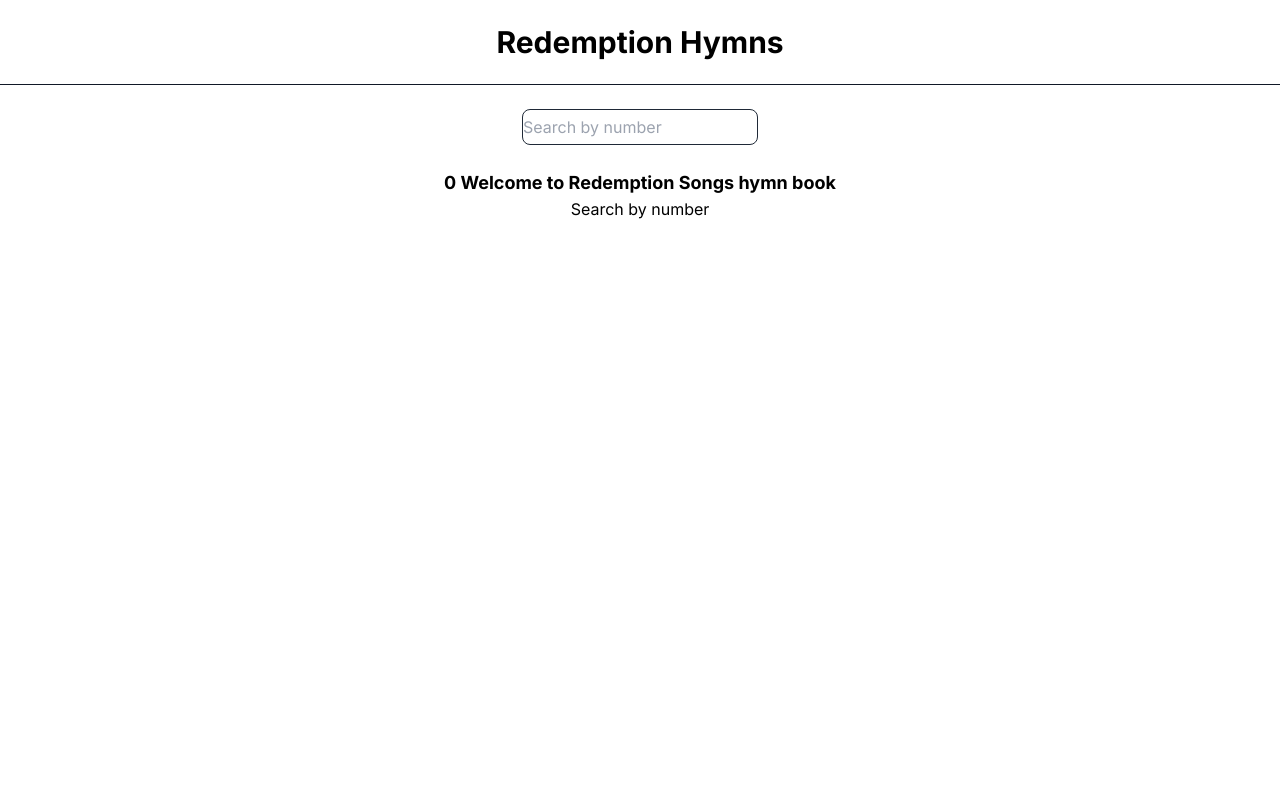
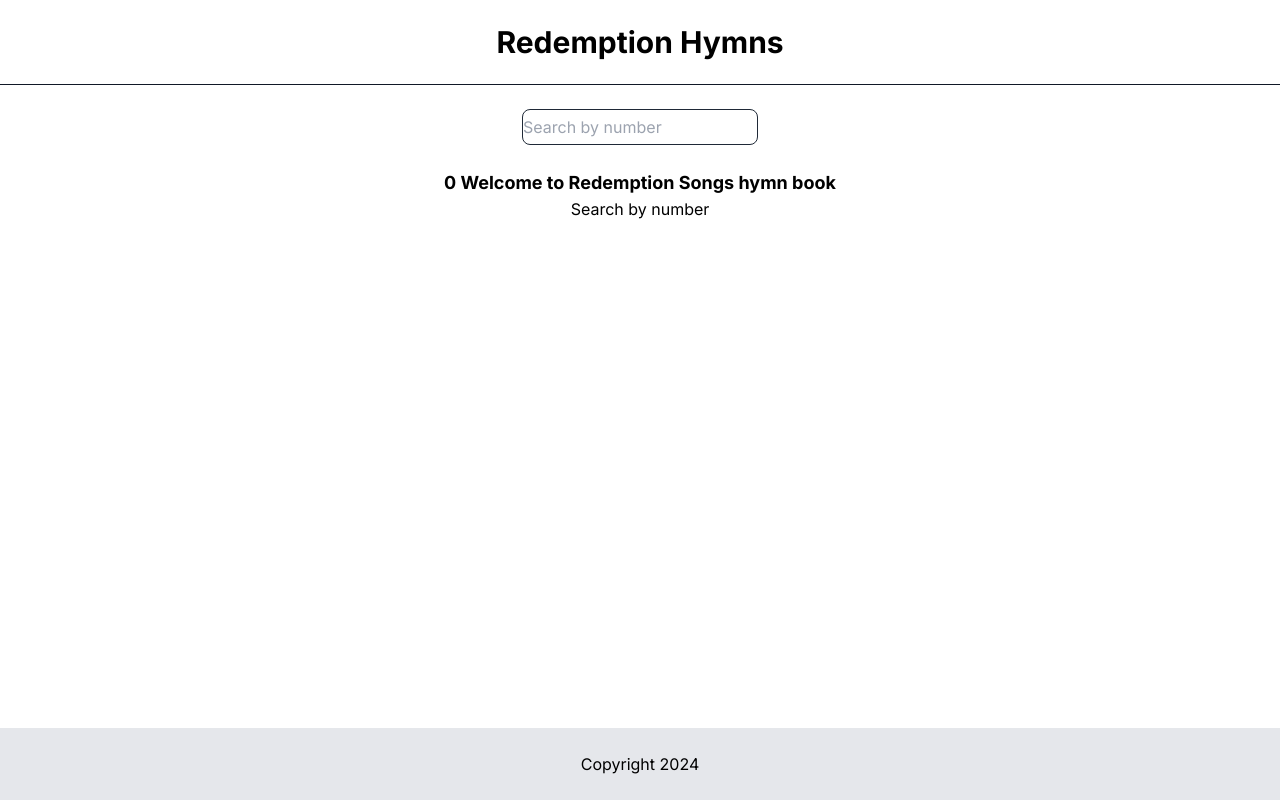
Before and after one commit to petertemboii/Redemption-songs-hymn-book, a Next.js app: page / in a window 1280 px wide. Built offline with nearby package versions, Linux system fonts and the light colour scheme.

Commit message:
Add footer element.

```diff
--- a/app/layout.tsx
+++ b/app/layout.tsx
@@ -2,6 +2,7 @@ import type { Metadata } from "next";
 import { Inter } from "next/font/google";
 import "./globals.css";
 import Navbar from "@/components/Navbar";
+import Footer from "@/components/Footer";
 
 const inter = Inter({ subsets: ["latin"] });
 
@@ -20,6 +21,7 @@ export default function RootLayout({
       <body className={inter.className}>
         <Navbar />
         {children}
+        <Footer />
       </body>
     </html>
   );
--- a/app/page.tsx
+++ b/app/page.tsx
@@ -17,7 +17,7 @@ export default function Home() {
       : [];
 
   return (
-    <div>
+    <div className="pb-20">
       <div>
         <SearchBox
           placeholder="Search by number"
@@ -27,11 +27,13 @@ export default function Home() {
       <div className="flex justify-center">
         {filteredSongs.map((song) => (
           <div key={song.number}>
-            <h1 key={song.number} className="font-bold text-lg text-wrap=">
+            <h1 key={song.number} className="font-bold text-lg text-wrap">
               {song.number} {song.title}
             </h1>
             {song.verses.map((verse, index) => (
-              <p key={index} className="text-center">{verse}</p>
+              <p key={index} className="text-center">
+                {verse}
+              </p>
             ))}
           </div>
         ))}
--- /dev/null
+++ b/components/Footer.jsx
@@ -0,0 +1,13 @@
+import React from "react";
+
+const Footer = () => {
+  const currentDate = new Date().getFullYear();
+
+  return (
+    <footer className="flex justify-center  text-center py-4 fixed bottom-0 w-full bg-gray-200 py-6">
+      <div><p>Copyright {currentDate}</p></div>
+    </footer>
+  );
+};
+
+export default Footer;
```
